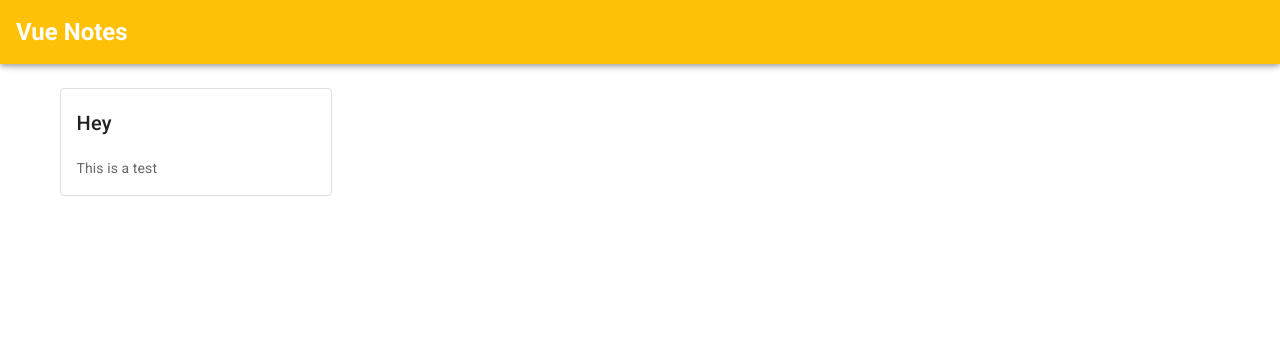
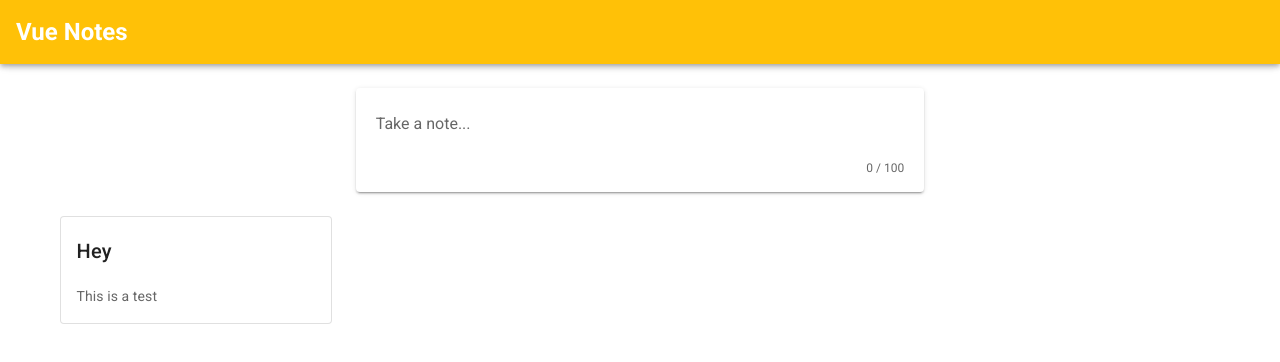
Before and after one commit to ksentak/vue-notes, a Vue app: page / in a window 1280 px wide. Shown: the top 362 px of the page. Built offline with nearby package versions, Linux system fonts and the light colour scheme; no server answers; the database is empty.

Commit message:
begin working on createNote component

```diff
--- a/src/App.vue
+++ b/src/App.vue
@@ -12,6 +12,7 @@
 
     <v-main>
       <v-container class="mt-3">
+        <CreateNote />
         <Notes />
       </v-container>
     </v-main>
@@ -19,12 +20,14 @@
 </template>
 
 <script>
+import CreateNote from '@/components/CreateNote';
 import Notes from '@/components/Notes';
 
 export default {
   name: 'App',
 
   components: {
+    CreateNote,
     Notes
   },
 
--- /dev/null
+++ b/src/components/CreateNote.vue
@@ -0,0 +1,91 @@
+<template>
+  <v-row justify="center">
+    <v-col cols="12" md="8" lg="6" xl="4">
+      <v-card>
+        <div class="pa-2">
+          <v-text-field
+            v-model="newNote.title"
+            v-show="titleFieldVisible"
+            label="Title"
+            single-line
+            flat
+            solo
+            background-color="transparent"
+            maxlength="30"
+            counter
+          ></v-text-field>
+          <v-textarea
+            v-model="newNote.content"
+            @focus="showTitleFieldAndActions"
+            :rows="2"
+            auto-grow
+            flat
+            solo
+            label="Take a note..."
+            single-line
+            maxlength="100"
+            counter
+            background-color="transparent"
+          ></v-textarea>
+        </div>
+        <v-card-actions v-show="actionsVisible">
+          <!-- <ColorPickerMenu @color-selected="colorSelected" :selected="newNote.color" /> -->
+          <v-spacer></v-spacer>
+          <v-btn text @click="close">Close</v-btn>
+        </v-card-actions>
+      </v-card>
+    </v-col>
+  </v-row>
+</template>
+
+<script>
+import db from '@/firebase/firebase';
+export default {
+  name: 'CreateNote',
+  data: () => ({
+    newNote: {
+      color: 'none',
+      content: '',
+      title: ''
+    },
+    titleFieldVisible: false,
+    actionsVisible: false
+  }),
+  methods: {
+    async createNote() {
+      const notes = db.collection('notes');
+      const newDoc = await notes.add(this.newNote);
+      return {
+        id: newDoc.id,
+        ...this.newNote
+      };
+    },
+    async close() {
+      this.hideTitleFieldAndActions();
+
+      if (this.newNote.title || this.newNote.content) {
+        await this.createNote(this.newNote);
+        this.showSnackbar({
+          open: true,
+          text: 'Note saved',
+          color: 'success'
+        });
+      }
+
+      this.note = {
+        title: '',
+        content: '',
+        color: 'none'
+      };
+    },
+    showTitleFieldAndActions() {
+      this.titleFieldVisible = true;
+      this.actionsVisible = true;
+    },
+    hideTitleFieldAndActions() {
+      this.titleFieldVisible = false;
+      this.actionsVisible = false;
+    }
+  }
+};
+</script>
```
